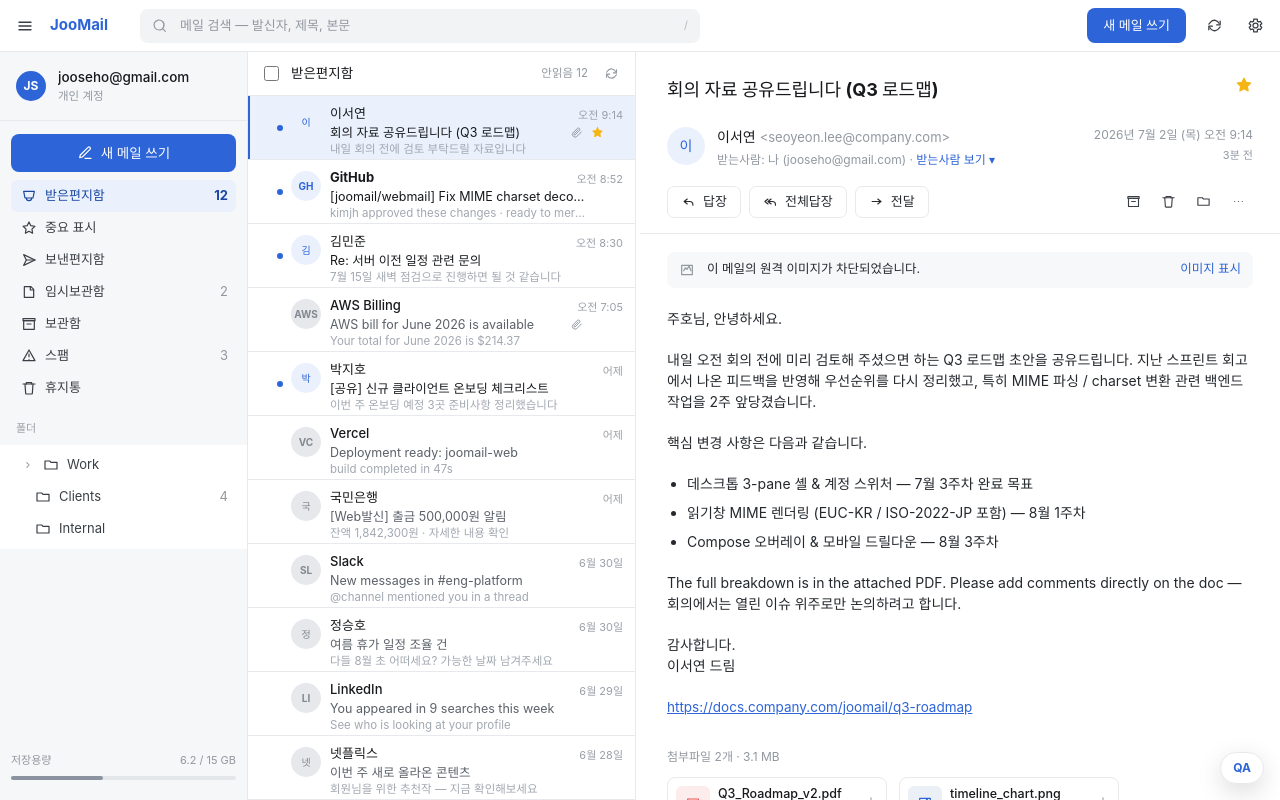
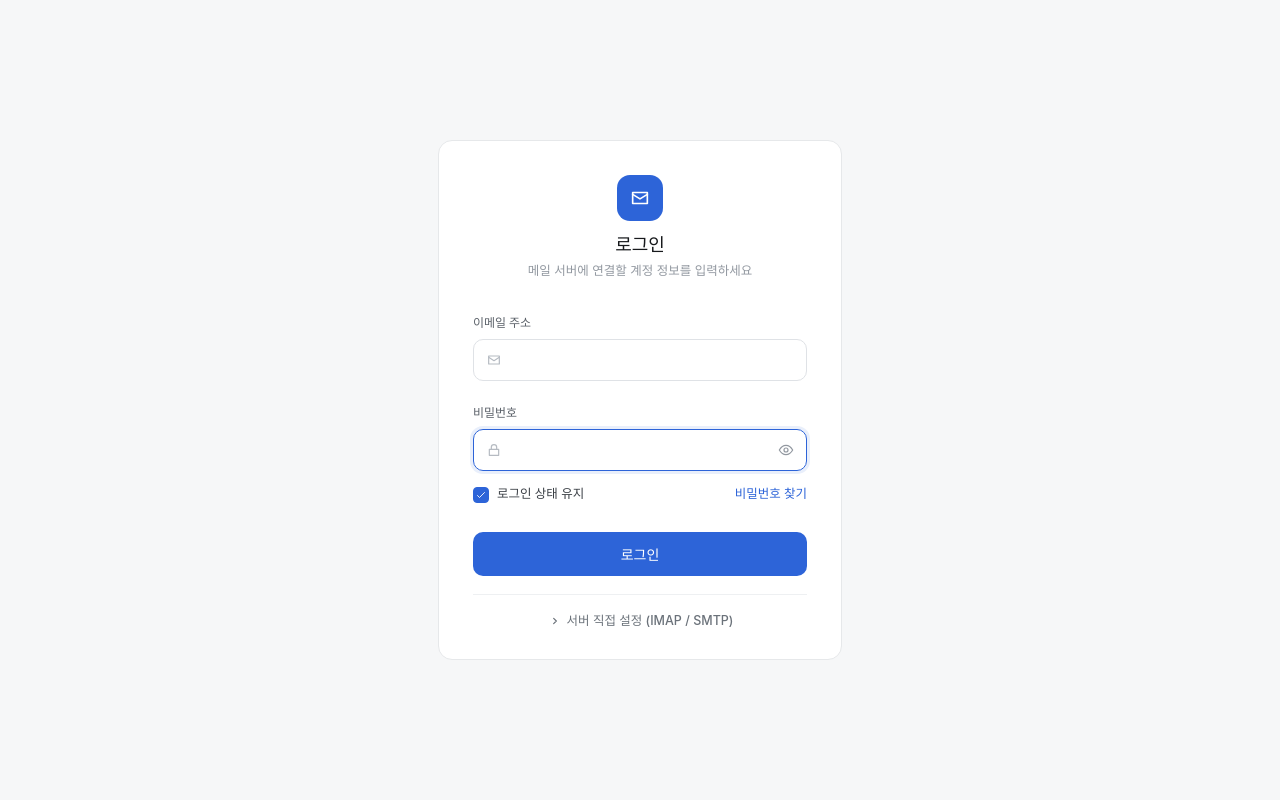
Before and after one commit to SeHoJoo/JooMail, a React (Vite) app: page / in a window 1280 px wide. Built offline with nearby package versions, Linux system fonts and the light colour scheme.

Commit message:
fix: show login page by default

```diff
--- a/src/App.tsx
+++ b/src/App.tsx
@@ -16,8 +16,19 @@ const SEARCH_QA_QUERY = "MIME";
 const SEARCH_EMPTY_QA_QUERY = "qa-no-results-000";
 
 export default function App() {
-  if (import.meta.env.DEV && new URLSearchParams(window.location.search).get("qa") === "login") {
-    return <LoginPage />;
+  const qaParam = new URLSearchParams(window.location.search).get("qa");
+  if (import.meta.env.DEV && qaParam && qaParam !== "login") {
+    return <AppShell />;
+  }
+
+  return <LoginGate />;
+}
+
+function LoginGate() {
+  const [loginComplete, setLoginComplete] = useState(false);
+
+  if (!loginComplete) {
+    return <LoginPage onLoginSuccess={() => setLoginComplete(true)} />;
   }
 
   return <AppShell />;
```
